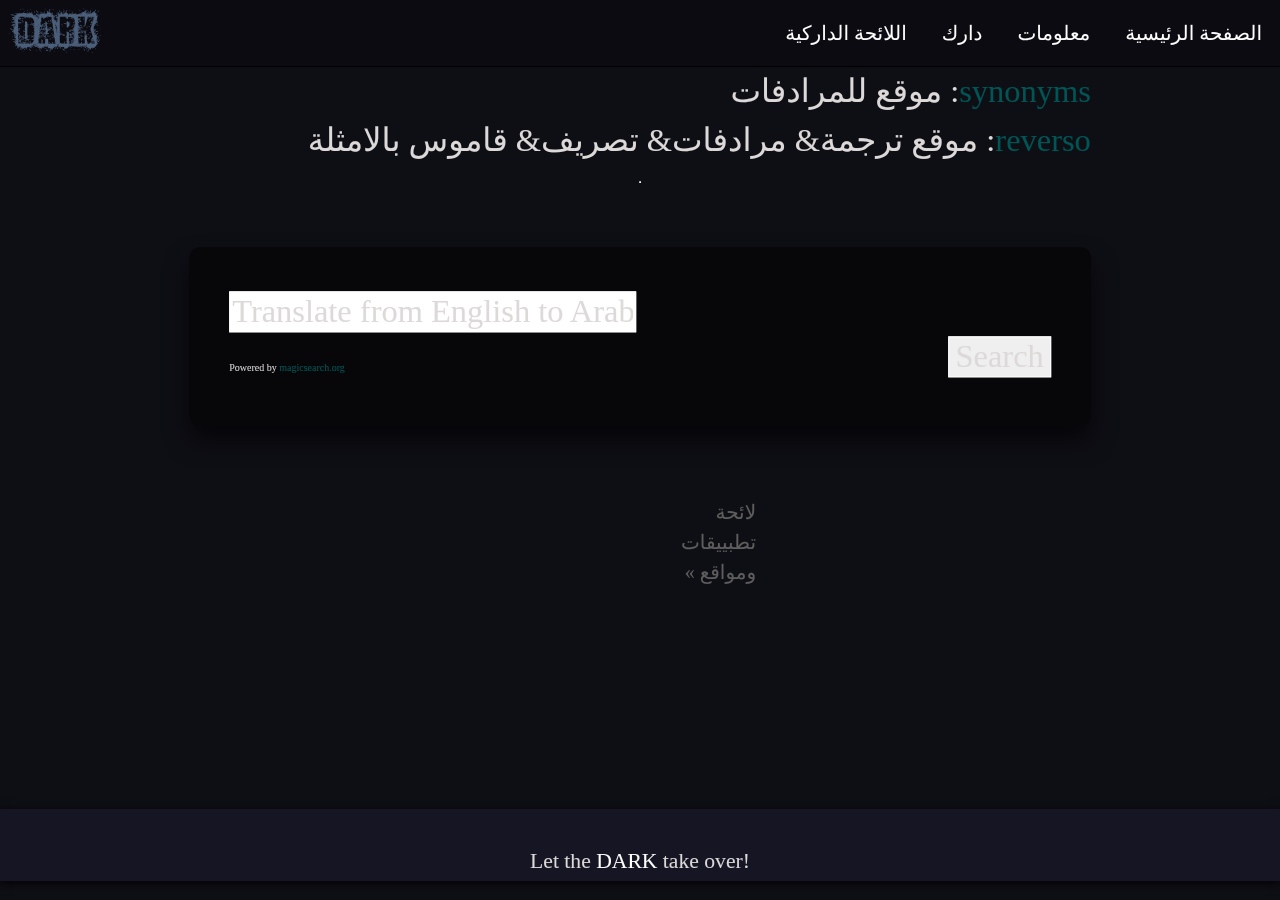
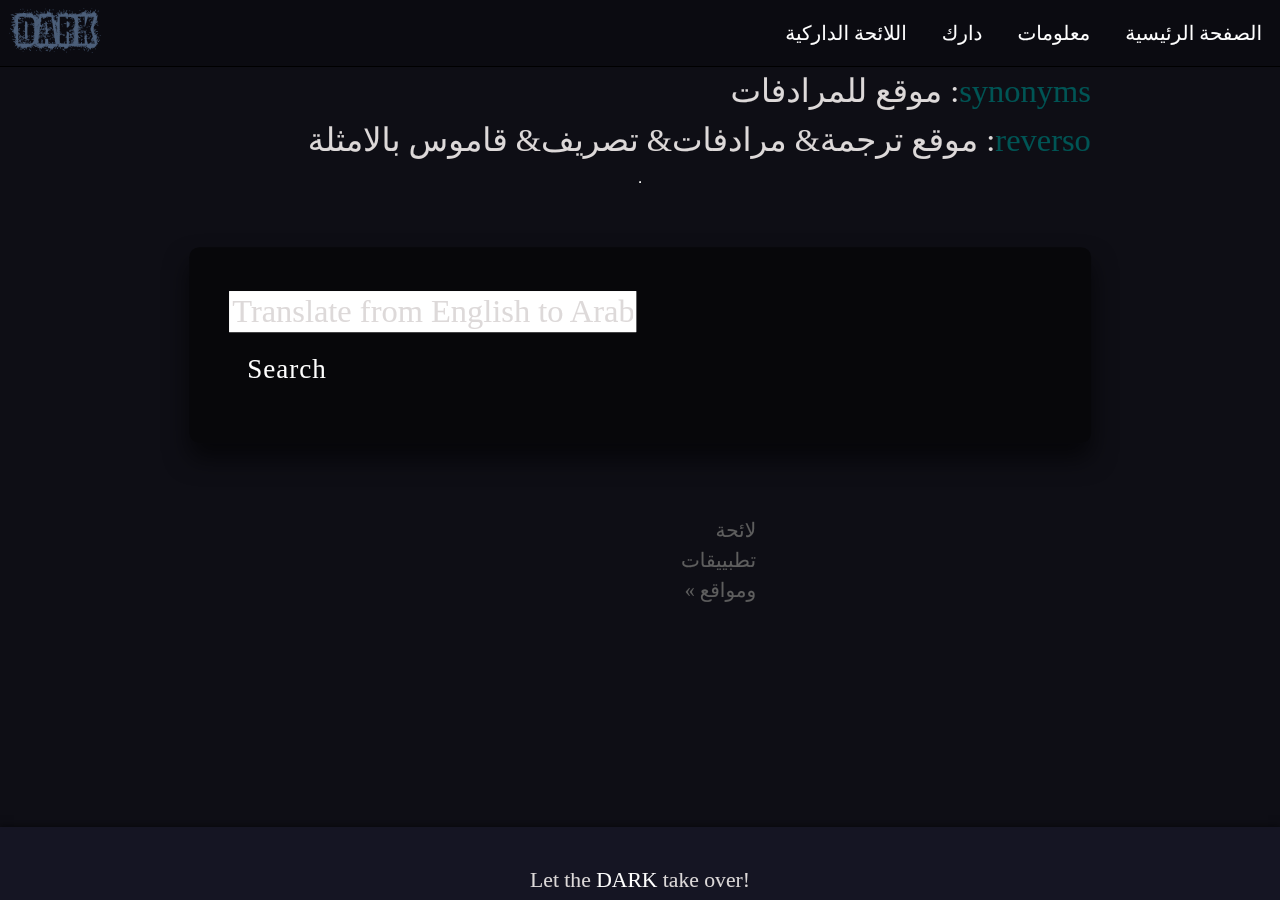
Before and after one commit to Darkst13/darkst13.github.io, a Jekyll site: the page built from _posts/2018-07-19-CAT.md, in a window 1280 px wide and 900 px high, scrolled down 3973 px. Built offline with Jekyll 4.4.1, drawn with Linux system fonts in a browser that asks for light colours; nearby versions of some CDN libraries; some web fonts are replaced; a script that is not in the unit is left out.

Commit message:
Update 2018-07-19-CAT.md

```diff
--- a/_posts/2018-07-19-CAT.md
+++ b/_posts/2018-07-19-CAT.md
@@ -213,6 +213,6 @@ mdarkdwn  الى اكواد html
 <form method="post" action="/english-arabic/" class="login-box" target="_blank">
 <input type="text" class="user-box" name="q" value="Translate from English to Arabic here..." data-default="Translate from English to Arabic here..." onfocus="if(this.value==this.getAttribute('data-default')){this.value=''}" onblur="if(this.value==''){this.value=this.getAttribute('data-default')}">
 <br>
-<input type="submit" style="float:right" value="Search"><span style="font-size:10px">Powered by <a href="http://www.magicsearch.org/" target="_blank">magicsearch.org </a></span>
+<input type="submit" class="btn btn-effect" value="Search">
 <div style="clear:right"></div>
 </form>
```
